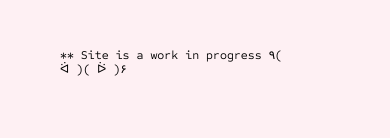
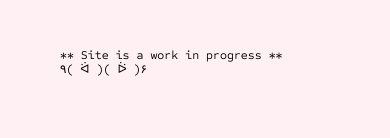
Before and after one commit to nisu75/nisu75.github.io, a React (Create React App) app: page /#/ in a window 390 px wide. Shown: the part 174-312 px from the top of the page. Built offline with nearby package versions, Linux system fonts and the light colour scheme.

Commit message:
fix cat ears on mobile

```diff
--- a/src/pages/Home.jsx
+++ b/src/pages/Home.jsx
@@ -7,7 +7,7 @@ export default function HomeDisplay() {
   |、˜〵
  じしˍ,)ノ`;
 
-    const cat1 = String.raw`ㅤ ∧＿∧
+    const cat1 = String.raw`    ∧＿∧
 　(　･∀･)
 　(　つ┳⊃
 ε (_)へ⌒ヽﾌ
@@ -58,8 +58,9 @@ export default function HomeDisplay() {
                 ❤
             </p>
             <p className="notice">
-                ** Site is a work in progress ٩( ᐛ )( ᐖ )۶
-
+                ** Site is a work in progress **
+                <br />
+                ٩( ᐛ )( ᐖ )۶
             </p>
         </div>
         <div className="cats">
```
